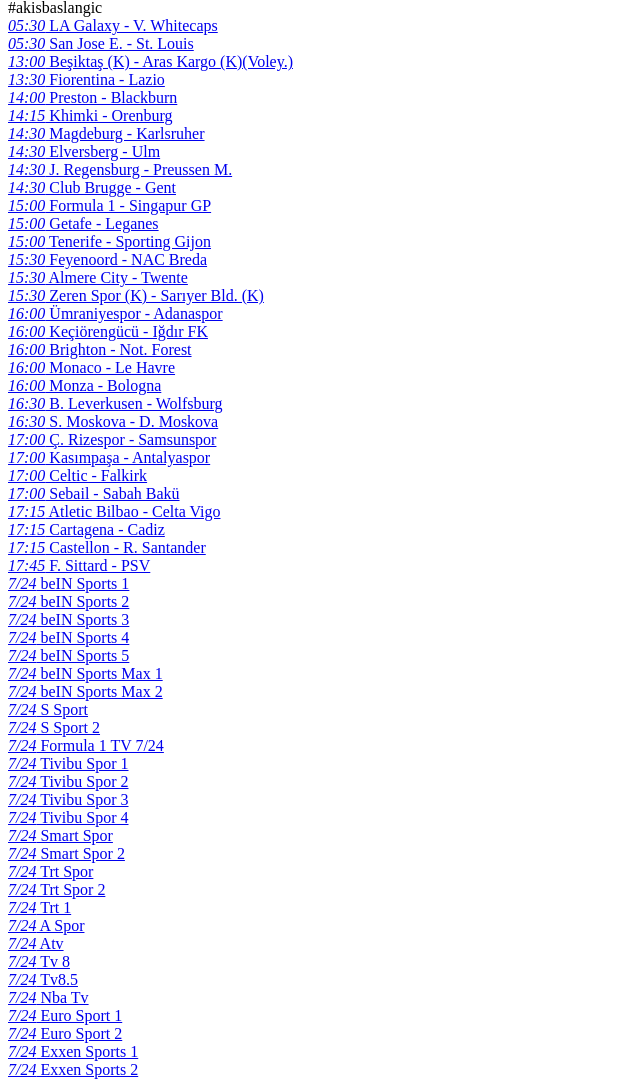
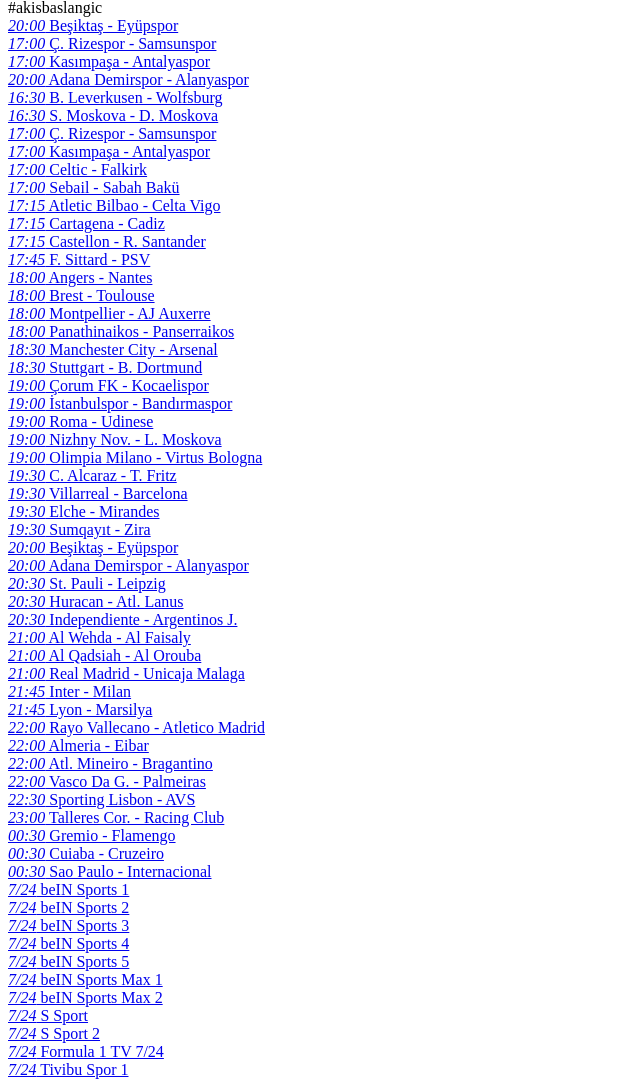
Before and after one commit to yozgatli6631/sitelerwp, a plain HTML site: page index.html in a window 1280 px wide. Shown: the part 6022-7103 px from the top of the page, without its empty margins (0-640 px from the left). Drawn offline with Linux system fonts and the light colour scheme.

Commit message:
Update index.html with broadcast schedule from yenisitelerakis.html

```diff
--- a/index.html
+++ b/index.html
@@ -39,109 +39,24 @@
 </a>
 
 #akisbaslangic
-<a href="/yayinex1">
+<a href="/yayinstar">
     <div class="sportrgool">
-        <i class="sportrgooltime">05:30</i> LA Galaxy - V. Whitecaps
+        <i class="sportrgooltime">20:00</i> Beşiktaş - Eyüpspor
     </div>
 </a>
-<a href="/yayinex2">
+<a href="/yayinstar">
     <div class="sportrgool">
-        <i class="sportrgooltime">05:30</i> San Jose E. - St. Louis
+        <i class="sportrgooltime">17:00</i> Ç. Rizespor - Samsunspor
     </div>
 </a>
-<a href="/yayintrtspor2">
+<a href="/yayinb2">
     <div class="sportrgool">
-        <i class="sportrgooltime">13:00</i> Beşiktaş (K) - Aras Kargo (K)(Voley.)
+        <i class="sportrgooltime">17:00</i> Kasımpaşa - Antalyaspor
     </div>
 </a>
-<a href="/yayinss2">
+<a href="/yayinb2">
     <div class="sportrgool">
-        <i class="sportrgooltime">13:30</i> Fiorentina - Lazio
-    </div>
-</a>
-<a href="/yayintv85">
-    <div class="sportrgool">
-        <i class="sportrgooltime">14:00</i> Preston - Blackburn
-    </div>
-</a>
-<a href="/yayinex3">
-    <div class="sportrgool">
-        <i class="sportrgooltime">14:15</i> Khimki - Orenburg
-    </div>
-</a>
-<a href="/yayint2">
-    <div class="sportrgool">
-        <i class="sportrgooltime">14:30</i> Magdeburg - Karlsruher
-    </div>
-</a>
-<a href="/yayint3">
-    <div class="sportrgool">
-        <i class="sportrgooltime">14:30</i> Elversberg - Ulm
-    </div>
-</a>
-<a href="/yayint4">
-    <div class="sportrgool">
-        <i class="sportrgooltime">14:30</i> J. Regensburg - Preussen M.
-    </div>
-</a>
-<a href="/yayinex4">
-    <div class="sportrgool">
-        <i class="sportrgooltime">14:30</i> Club Brugge - Gent
-    </div>
-</a>
-<a href="/yayinb4">
-    <div class="sportrgool">
-        <i class="sportrgooltime">15:00</i> Formula 1 - Singapur GP
-    </div>
-</a>
-<a href="/yayinss">
-    <div class="sportrgool">
-        <i class="sportrgooltime">15:00</i> Getafe - Leganes
-    </div>
-</a>
-<a href="/yayinex5">
-    <div class="sportrgool">
-        <i class="sportrgooltime">15:00</i> Tenerife - Sporting Gijon
-    </div>
-</a>
-<a href="/yayintv85">
-    <div class="sportrgool">
-        <i class="sportrgooltime">15:30</i> Feyenoord - NAC Breda
-    </div>
-</a>
-<a href="/yayinex6">
-    <div class="sportrgool">
-        <i class="sportrgooltime">15:30</i> Almere City - Twente
-    </div>
-</a>
-<a href="/yayintrtspor2">
-    <div class="sportrgool">
-        <i class="sportrgooltime">15:30</i> Zeren Spor (K) - Sarıyer Bld. (K)
-    </div>
-</a>
-<a href="/yayinbm2">
-    <div class="sportrgool">
-        <i class="sportrgooltime">16:00</i> Ümraniyespor - Adanaspor
-    </div>
-</a>
-<a href="/yayintrtspor">
-    <div class="sportrgool">
-        <i class="sportrgooltime">16:00</i> Keçiörengücü - Iğdır FK
-    </div>
-</a>
-<a href="/yayinb3">
-    <div class="sportrgool">
-        <i class="sportrgooltime">16:00</i> Brighton - Not. Forest
-    </div>
-</a>
-<a href="/yayinex7">
-    <div class="sportrgool">
-        <i class="sportrgooltime">16:00</i> Monaco - Le Havre
-    </div>
-</a>
-<a href="/yayinss2">
-    <div class="sportrgool">
-        <i class="sportrgooltime">16:00</i> Monza - Bologna
+        <i class="sportrgooltime">20:00</i> Adana Demirspor - Alanyaspor
     </div>
 </a>
 <a href="/yayint1">
@@ -192,6 +107,176 @@
 <a href="/yayintv85">
     <div class="sportrgool">
         <i class="sportrgooltime">17:45</i> F. Sittard - PSV
+    </div>
+</a>
+<a href="/yayinex4">
+    <div class="sportrgool">
+        <i class="sportrgooltime">18:00</i> Angers - Nantes
+    </div>
+</a>
+<a href="/yayinex5">
+    <div class="sportrgool">
+        <i class="sportrgooltime">18:00</i> Brest - Toulouse
+    </div>
+</a>
+<a href="/yayinex6">
+    <div class="sportrgool">
+        <i class="sportrgooltime">18:00</i> Montpellier - AJ Auxerre
+    </div>
+</a>
+<a href="/yayinex7">
+    <div class="sportrgool">
+        <i class="sportrgooltime">18:00</i> Panathinaikos - Panserraikos
+    </div>
+</a>
+<a href="/yayinb3">
+    <div class="sportrgool">
+        <i class="sportrgooltime">18:30</i> Manchester City - Arsenal
+    </div>
+</a>
+<a href="/yayint2">
+    <div class="sportrgool">
+        <i class="sportrgooltime">18:30</i> Stuttgart - B. Dortmund
+    </div>
+</a>
+<a href="/yayintrtspor">
+    <div class="sportrgool">
+        <i class="sportrgooltime">19:00</i> Çorum FK - Kocaelispor
+    </div>
+</a>
+<a href="/yayinbm2">
+    <div class="sportrgool">
+        <i class="sportrgooltime">19:00</i> İstanbulspor - Bandırmaspor
+    </div>
+</a>
+<a href="/yayinss2">
+    <div class="sportrgool">
+        <i class="sportrgooltime">19:00</i> Roma - Udinese
+    </div>
+</a>
+<a href="/yayinex1">
+    <div class="sportrgool">
+        <i class="sportrgooltime">19:00</i> Nizhny Nov. - L. Moskova
+    </div>
+</a>
+<a href="/yayineu2">
+    <div class="sportrgool">
+        <i class="sportrgooltime">19:00</i> Olimpia Milano - Virtus Bologna
+    </div>
+</a>
+<a href="/yayineu1">
+    <div class="sportrgool">
+        <i class="sportrgooltime">19:30</i> C. Alcaraz - T. Fritz
+    </div>
+</a>
+<a href="/yayinss">
+    <div class="sportrgool">
+        <i class="sportrgooltime">19:30</i> Villarreal - Barcelona
+    </div>
+</a>
+<a href="/yayinex2">
+    <div class="sportrgool">
+        <i class="sportrgooltime">19:30</i> Elche - Mirandes
+    </div>
+</a>
+<a href="/yayinex3">
+    <div class="sportrgool">
+        <i class="sportrgooltime">19:30</i> Sumqayıt - Zira
+    </div>
+</a>
+<a href="/yayinstar">
+    <div class="sportrgool">
+        <i class="sportrgooltime">20:00</i> Beşiktaş - Eyüpspor
+    </div>
+</a>
+<a href="/yayinb2">
+    <div class="sportrgool">
+        <i class="sportrgooltime">20:00</i> Adana Demirspor - Alanyaspor
+    </div>
+</a>
+<a href="/yayint1">
+    <div class="sportrgool">
+        <i class="sportrgooltime">20:30</i> St. Pauli - Leipzig
+    </div>
+</a>
+<a href="/yayinex4">
+    <div class="sportrgool">
+        <i class="sportrgooltime">20:30</i> Huracan - Atl. Lanus
+    </div>
+</a>
+<a href="/yayinex5">
+    <div class="sportrgool">
+        <i class="sportrgooltime">20:30</i> Independiente - Argentinos J.
+    </div>
+</a>
+<a href="/yayinex6">
+    <div class="sportrgool">
+        <i class="sportrgooltime">21:00</i> Al Wehda - Al Faisaly
+    </div>
+</a>
+<a href="/yayinex7">
+    <div class="sportrgool">
+        <i class="sportrgooltime">21:00</i> Al Qadsiah - Al Orouba
+    </div>
+</a>
+<a href="/yayinsmarts">
+    <div class="sportrgool">
+        <i class="sportrgooltime">21:00</i> Real Madrid - Unicaja Malaga
+    </div>
+</a>
+<a href="/yayinss2">
+    <div class="sportrgool">
+        <i class="sportrgooltime">21:45</i> Inter - Milan
+    </div>
+</a>
+<a href="/yayinb3">
+    <div class="sportrgool">
+        <i class="sportrgooltime">21:45</i> Lyon - Marsilya
+    </div>
+</a>
+<a href="/yayinss">
+    <div class="sportrgool">
+        <i class="sportrgooltime">22:00</i> Rayo Vallecano - Atletico Madrid
+    </div>
+</a>
+<a href="/yayineu2">
+    <div class="sportrgool">
+        <i class="sportrgooltime">22:00</i> Almeria - Eibar
+    </div>
+</a>
+<a href="/yayinex1">
+    <div class="sportrgool">
+        <i class="sportrgooltime">22:00</i> Atl. Mineiro - Bragantino
+    </div>
+</a>
+<a href="/yayinsms2">
+    <div class="sportrgool">
+        <i class="sportrgooltime">22:00</i> Vasco Da G. - Palmeiras
+    </div>
+</a>
+<a href="/yayinex2">
+    <div class="sportrgool">
+        <i class="sportrgooltime">22:30</i> Sporting Lisbon - AVS
+    </div>
+</a>
+<a href="/yayinsmarts">
+    <div class="sportrgool">
+        <i class="sportrgooltime">23:00</i> Talleres Cor. - Racing Club
+    </div>
+</a>
+<a href="/yayinsmarts">
+    <div class="sportrgool">
+        <i class="sportrgooltime">00:30</i> Gremio - Flamengo
+    </div>
+</a>
+<a href="/yayinex3">
+    <div class="sportrgool">
+        <i class="sportrgooltime">00:30</i> Cuiaba - Cruzeiro
+    </div>
+</a>
+<a href="/yayinex4">
+    <div class="sportrgool">
+        <i class="sportrgooltime">00:30</i> Sao Paulo - Internacional
     </div>
 </a>
 
```
